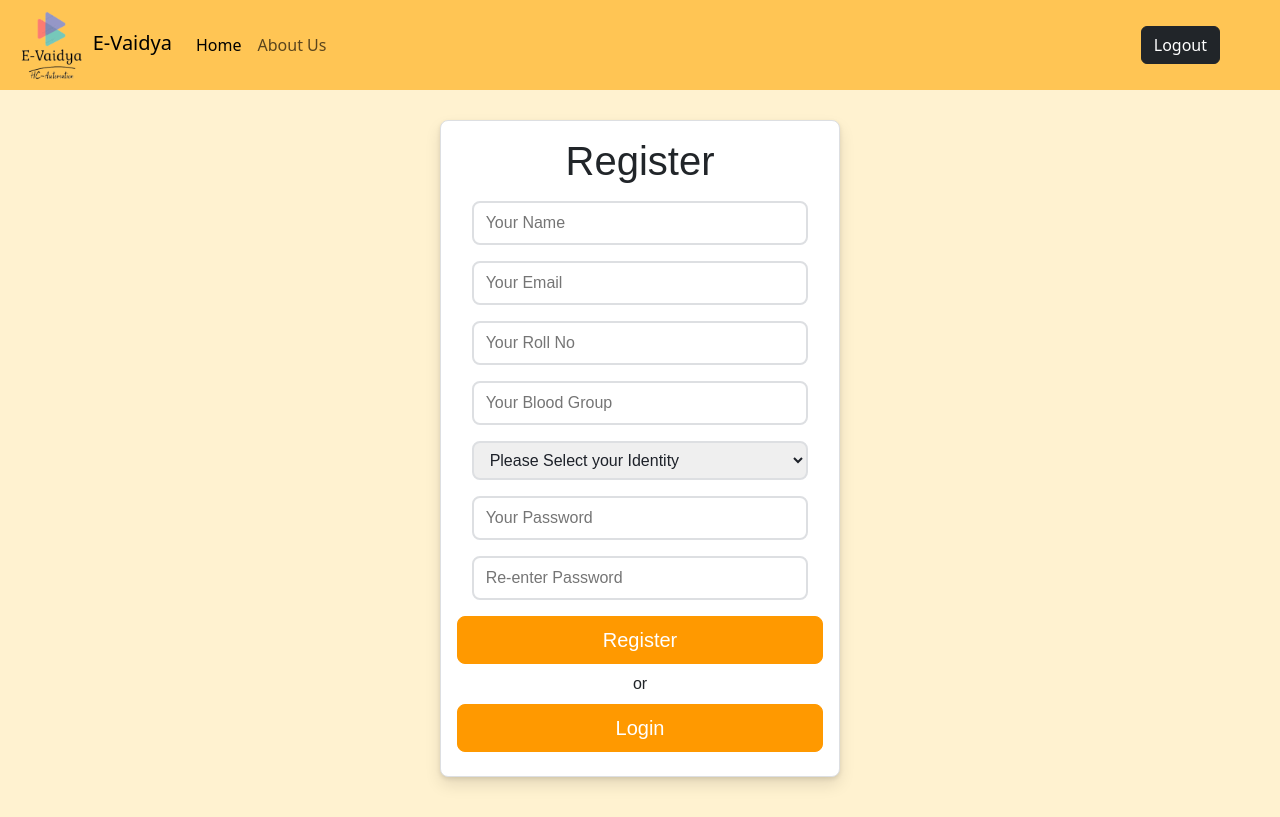
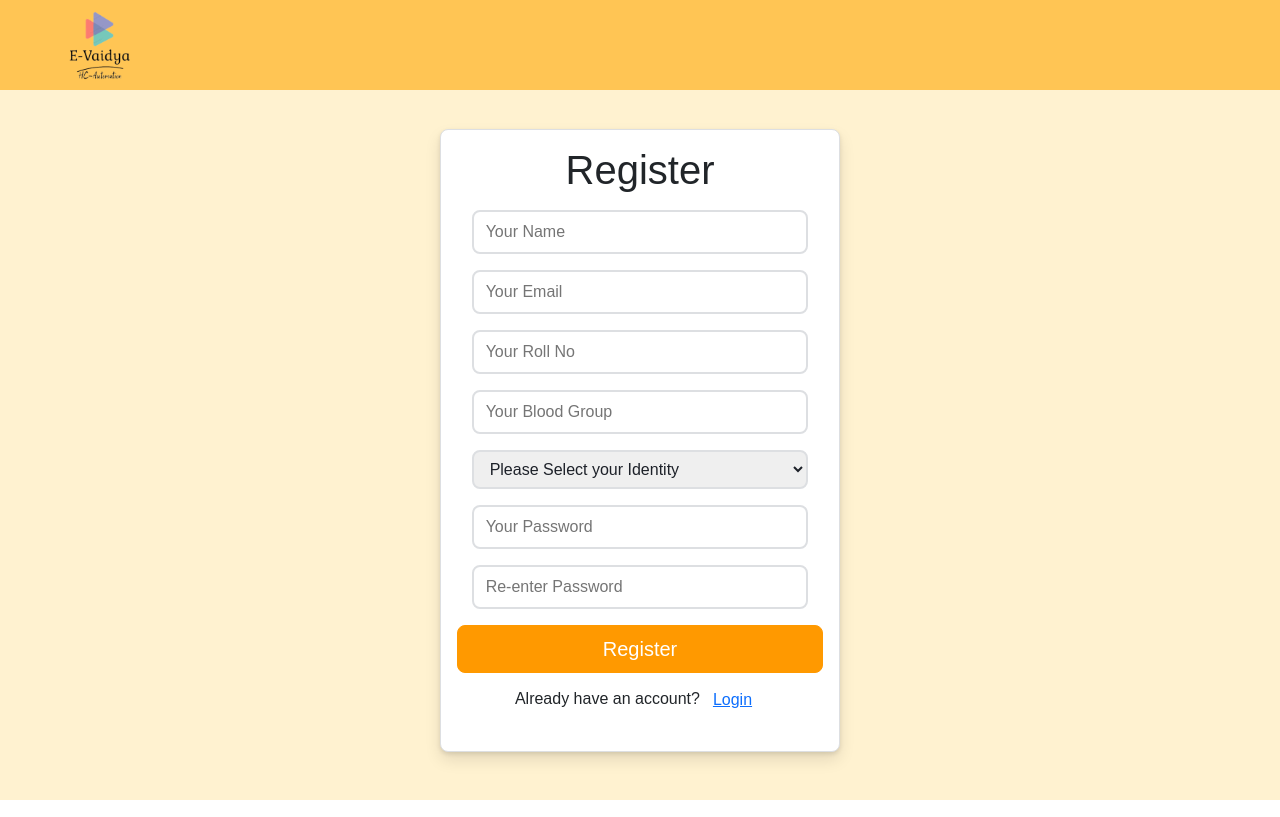
Before and after one commit to pressant/Course-Project-CS253, a React (Create React App) app in the folder client/: page /register in a window 1280 px wide. Built offline with nearby package versions, Linux system fonts and the light colour scheme.

Commit message:
Bug fixes

```diff
--- a/client/package.json
+++ b/client/package.json
@@ -13,6 +13,7 @@
     "@testing-library/jest-dom": "^5.12.0",
     "@testing-library/react": "^11.2.7",
     "@testing-library/user-event": "^12.8.3",
+    "antd": "^5.3.3",
     "axios": "^0.21.1",
     "jquery": "^3.6.4",
     "package-lock.json": "^1.0.0",
--- a/client/src/App.js
+++ b/client/src/App.js
@@ -30,6 +30,7 @@ import AppointmentStatus from './components/Receptionist/AppointmentStatus';
 import RequireAuth from './components/RequireAuth';
 import Layout from './components/Layout';
 import PersistLogin from './components/PersistLogin'
+import AboutUs from './components/AboutUs'
 
 function App() {
 
@@ -47,6 +48,9 @@ function App() {
         <Route path="/login" element={<Login setLoginUser={setLoginUser}/>}></Route>
         <Route path="/register" element={<Register />}></Route>
         <Route element={<PersistLogin />}>
+        <Route element={<RequireAuth allowedRoles={["student", "doctor", "nurse", "pharmacist", "receptionist"]}/>}>
+        <Route path="/aboutUs" element={<AboutUs />}></Route>
+        </Route>
           <Route element={<RequireAuth allowedRoles={["doctor"]}/>}>
             <Route exact path="/doctor" element={<Doctor/>}></Route>
             <Route exact path="/doctor/schedule" element={<Schedule/>}></Route>
--- a/client/src/components/Navbar.js
+++ b/client/src/components/Navbar.js
@@ -1,36 +1,55 @@
-import "./Navbar.css"
-import React from 'react'
-import logo from './logo_bg.png'
+import "./Navbar.css";
+import React from "react";
+import logo from "./logo_bg.png";
+import useAuth from "../hooks/useAuth";
+import useLogout from "../hooks/useLogout";
+import { useNavigate } from "react-router-dom";
 
 const Navbar = () => {
+  const { auth } = useAuth();
+  const logout = useLogout();
+  const navigate = useNavigate();
 
-    const handleLogout = () => {
-
-    }
+  const handleSignOut = async () => {
+    await logout();
+    navigate("/login");
+  };
 
   return (
     <nav class="navbar navbar-expand fixed-top Navbar">
       <div class="container-fluid">
-                <a className="navbar-brand" href="/">
-                    <img src={logo} alt="E-Vaidya" className="d-inline-block"/>
-                     E-Vaidya
+        <a className="navbar-brand ms-5" href="/">
+          <img src={logo} alt="E-Vaidya" className="d-inline-block" />
         </a>
+        {console.log(auth.user)}
+        {auth?.user && (
           <div class="collapse navbar-collapse" id="navbarSupportedContent">
             <ul class="navbar-nav me-auto mb-2 mb-lg-0">
               <li class="nav-item">
-                    <a class="nav-link active" aria-current="page" href="#">Home</a>
+                <a class="nav-link active" aria-current="page" href={`/${auth.user.identity}`}>
+                  Home
+                </a>
               </li>
               <li class="nav-item">
-                    <a class="nav-link" href="#">About Us</a>
+                <a class="nav-link" href="/aboutUs">
+                  About Us
+                </a>
               </li>
             </ul>
             <form class="d-flex mx-5" role="search">
-                    <button class="btn btn-dark" type="submit">Logout</button>
+              <button
+                class="btn btn-dark"
+                type="submit"
+                onClick={handleSignOut}
+              >
+                Logout
+              </button>
             </form>
           </div>
+        )}
       </div>
     </nav>
   );
-}
+};
 
-export default Navbar
+export default Navbar;
--- a/client/src/components/Student/Request.js
+++ b/client/src/components/Student/Request.js
@@ -49,7 +49,7 @@ export default function Request(props) {
 
     const handleRequest = () => {
 		const [name,roll,type,slot,description,doctor] = Request;
-		console.log({name,roll,type,slot,description,doctor});
+		console.log(Request);
         if(name !== undefined && roll !== undefined && type !== undefined && slot !== undefined && description !== undefined && doctor !== undefined){
 			console.log(name);
 			axiosPrivate.post("/request_student", Request)
--- a/client/src/components/login/login.js
+++ b/client/src/components/login/login.js
@@ -1,11 +1,11 @@
 import React, { useState } from "react";
 import "./login.css";
 import axios from "axios";
-import { useNavigate, useLocation } from "react-router-dom";
+import { Navigate, useNavigate, useLocation } from "react-router-dom";
 import useAuth from "../../hooks/useAuth";
 
 const Login = ({ setLoginUser }) => {
-  const { setAuth } = useAuth();
+  const { auth, setAuth } = useAuth();
   const navigate = useNavigate();
   const location = useLocation();
   const from = location.state?.from?.pathname || "/";
@@ -24,14 +24,20 @@ const Login = ({ setLoginUser }) => {
   };
   const login = () => {
     axios
-      .post("http://localhost:9002/login", user, {withCredentials : true})
+      .post("http://localhost:9002/login", user, { withCredentials: true })
       .then((res) => {
         alert(res.data.message);
         // console.log(res.data);
         if (res.data.message === "Login Successfull") {
-          setAuth({"user":res.data.user, "identity":res.data.user.identity, "accessToken":res.data.accessToken});
-          if(from === "/") navigate("/" + res.data.user.identity);
-          else navigate(from , {replace : true});
+          delete res.data.user.password;
+          console.log(res.data.user);
+          setAuth({
+            user: res.data.user,
+            identity: res.data.user.identity,
+            accessToken: res.data.accessToken,
+          });
+          if (from === "/") navigate("/" + res.data.user.identity);
+          else navigate(from, { replace: true });
         } else {
           alert("Invalid");
         }
@@ -39,17 +45,22 @@ const Login = ({ setLoginUser }) => {
   };
   const handleEnter = () => {
     login();
-}
+  };
 
   return (
-    <div className="login">
+    <>
+    { auth?.user
+        ? <Navigate to={`/${auth.user.identity}`} state={{from : location}} replace />
+        : <div className="login">
       <h1>Login</h1>
       <input
-        type="text"
+        type="email"
         name="email"
         value={user.email}
         onChange={handleChange}
         placeholder="Enter your Email"
+        autoComplete="off"
+        autoFocus
       ></input>
       <input
         type="password"
@@ -61,12 +72,22 @@ const Login = ({ setLoginUser }) => {
       <div className="button" onClick={login} onKeyDown={handleEnter}>
         Login
       </div>
-      <div>or</div>
-      <div className="button" onClick={() => navigate("/register")}>
-        Register
+      <div>
+        <p>Don't have an account?
+        <button
+          type="button"
+          class="btn btn-link"
+          onClick={() => navigate("/register")}
+        >
+          Register
+        </button>
+        </p>
       </div>
     </div>
+      }
+    </>
+
   );
 };
 
-export { Login};
+export { Login };
--- a/client/src/components/register/register.js
+++ b/client/src/components/register/register.js
@@ -1,79 +1,143 @@
-import React, { useState } from "react"
-import "./register.css"
-import axios from "axios"
-import { useNavigate } from "react-router-dom"
+import React, { useState } from "react";
+import "./register.css";
+import axios from "axios";
+import { Navigate, useNavigate, useLocation } from "react-router-dom";
+import useAuth from "../../hooks/useAuth";
 
 const Register = () => {
+  const navigate = useNavigate();
+  const location = useLocation();
+  const {auth} = useAuth();
 
-    const navigate = useNavigate()
-
-    const [ user, setUser] = useState({
+  const [user, setUser] = useState({
     name: "",
-        email:"",
-        rollno:"",
-        bg:"",
-        identity:"",
-        password:"",
-        reEnterPassword:""
+    email: "",
+    rollno: "",
+    bg: "",
+    identity: "",
+    password: "",
+    reEnterPassword: "",
   });
-        const handleChange = e => {
-        const { name, value } = e.target
+  const handleChange = (e) => {
+    const { name, value } = e.target;
     setUser({
       ...user,
-            [name]: value
-        })
-    }
-    const Change = e => {
-        const { value } = e.target
+      [name]: value,
+    });
+  };
+  const Change = (e) => {
+    const { value } = e.target;
     setUser({
       ...user,
-            identity: value
-        })
-    }
+      identity: value,
+    });
+  };
 
   const register = () => {
-        const { name, email,rollno,identity, password, reEnterPassword } = user
-        if(password!==reEnterPassword){
-            alert("Password not matched")
+    const { name, email, rollno, identity, password, reEnterPassword } = user;
+    if (password !== reEnterPassword) {
+      alert("Password not matched");
       return;
     }
     console.log(user);
-        if( name && email && password&&rollno&&identity && (password === reEnterPassword)){
-            axios.post("http://localhost:9002/register", user)
-            .then( res => {
-                alert(res.data.message)
-                navigate("/login")
-            })
+    if (
+      name &&
+      email &&
+      password &&
+      rollno &&
+      identity &&
+      password === reEnterPassword
+    ) {
+      axios.post("http://localhost:9002/register", user).then((res) => {
+        alert(res.data.message);
+        navigate("/login");
+      });
     } else {
-            alert("invlid input")
+      alert("invlid input");
     }
     console.log(user);
-    }
+  };
 
   return (
-        <div className="register">
+    <>
+        {
+            auth?.user
+                ? <Navigate to={`/${auth.user.identity}`} state={{from : location}} replace />
+                : <div className="register">
       {console.log("User", user)}
       <h1>Register</h1>
-            <input type="text" name="name" value={user.name} placeholder="Your Name" onChange={ handleChange }></input>
-            <input type="email" name="email" value={user.email} placeholder="Your Email" onChange={ handleChange }></input>
-            <input type="text" name="rollno" value={user.rollno} placeholder="Your Roll No" onChange={ handleChange }></input>
-            <input type="text" name="bg" value={user.bg} placeholder="Your Blood Group" onChange={ handleChange }></input>
-            <select placeholder="Identity" onChange={Change} >
+      <input
+        type="text"
+        name="name"
+        value={user.name}
+        placeholder="Your Name"
+        onChange={handleChange}
+        autoComplete="off"
+        autoFocus
+      ></input>
+      <input
+        type="email"
+        name="email"
+        value={user.email}
+        placeholder="Your Email"
+        onChange={handleChange}
+      ></input>
+      <input
+        type="text"
+        name="rollno"
+        value={user.rollno}
+        placeholder="Your Roll No"
+        onChange={handleChange}
+      ></input>
+      <input
+        type="text"
+        name="bg"
+        value={user.bg}
+        placeholder="Your Blood Group"
+        onChange={handleChange}
+      ></input>
+      <select placeholder="Identity" onChange={Change}>
         <option id="identity">Please Select your Identity</option>
-<option  value="student">Student</option>
+        <option value="student">Student</option>
         <option value="doctor">Doctor</option>
-<option  value="receptionist">Receptionist</option>
-<option  value="nurse">Nurse</option>
-<option  value="pharmacist">Pharmacist</option>
+        <option value="receptionist">Receptionist</option>
+        <option value="nurse">Nurse</option>
+        <option value="pharmacist">Pharmacist</option>
       </select>
-            <input type="password" name="password" value={user.password} placeholder="Your Password" onChange={ handleChange }></input>
-            <input type="password" name="reEnterPassword" value={user.reEnterPassword} placeholder="Re-enter Password" onChange={ handleChange }></input>
+      <input
+        type="password"
+        name="password"
+        value={user.password}
+        placeholder="Your Password"
+        onChange={handleChange}
+      ></input>
+      <input
+        type="password"
+        name="reEnterPassword"
+        value={user.reEnterPassword}
+        placeholder="Re-enter Password"
+        onChange={handleChange}
+      ></input>
 
-            <div className="button" onClick={register} >Register</div>
-            <div>or</div>
-            <div className="button" onClick={() => navigate("/login")}>Login</div>
+      <div className="button" onClick={register}>
+        Register
       </div>
-    )
+      <div>
+        <p>
+            Already have an account?
+            <button
+          type="button"
+          class="btn btn-link"
+          onClick={() => navigate("/login")}
+        >
+          Login
+        </button>
+        </p>
+      </div>
+    </div>
         }
+    </>
+  );
+};
 
-export default Register
+export default Register;
```
Also changed, not shown: client/src/components/AboutUs.js (added, +25 -0 lines), client/src/components/ContactCard.js (added, +31 -0 lines), client/src/components/Receptionist/AppointmentStatus.js (+25 -14 lines), 2 other files (tests, documents, lock files or other folders). Lines whose indentation alone changed are shown as unchanged.
